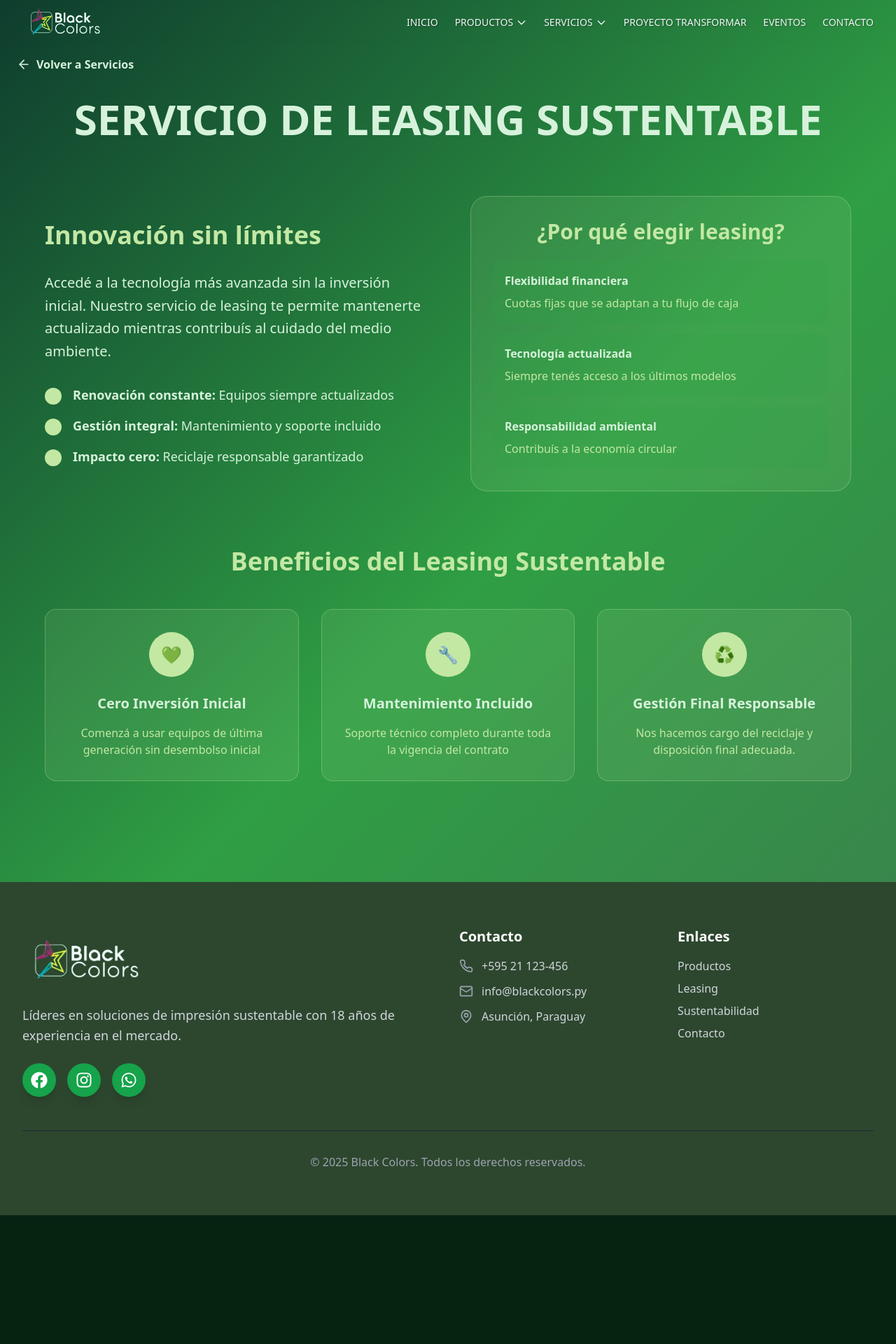
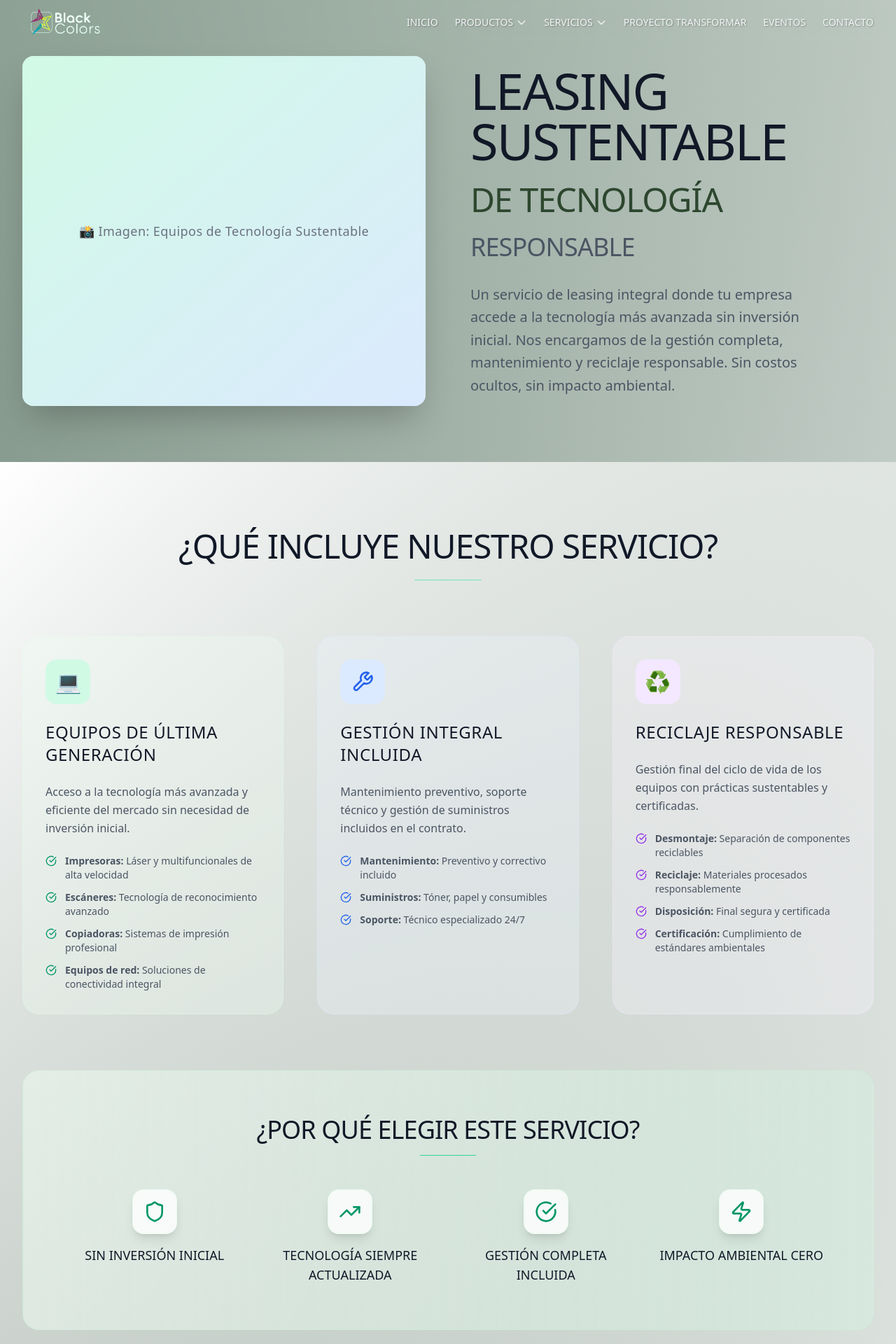
Before and after one commit to francobg7/black-colors-eco-print, a React (Vite) app: page /servicios/leasing in a window 1280 px wide. Shown: the top 1920 px of the page at 70% size. Before the commit the page ends 1736 px from the top, so only its background shows below. Built offline with nearby package versions, Linux system fonts and the light colour scheme.

Commit message:
leasing structure changed

```diff
--- a/src/pages/Leasing.tsx
+++ b/src/pages/Leasing.tsx
@@ -1,135 +1,272 @@
 
 import React from 'react';
-import { Link } from 'react-router-dom';
-import { ArrowLeft } from 'lucide-react';
+import { CheckCircle, Wrench, Headphones, Zap, Shield, TrendingUp } from 'lucide-react';
 import Footer from '@/components/Footer';
 
 const Leasing = () => {
   return (
-    <div className="min-h-screen" style={{ background: 'linear-gradient(135deg, #0f3d2e 0%, #2f9e44 50%, #3d7b4f 100%)' }}>
-      <div className="container mx-auto px-6 py-20">
-        {/* Navegación */}
-        <div className="mb-8">
-          <Link
-            to="/"
-            className="inline-flex items-center space-x-2 text-[#d7f2db] hover:text-[#c3e8a4] transition-colors font-semibold"
-          >
-            <ArrowLeft className="w-5 h-5" />
-            <span>Volver a Servicios</span>
-          </Link>
+    <div className="min-h-screen bg-gradient-to-br from-green-50/30 to-white">
+      {/* Hero Section - Primera imagen + introducción */}
+      <section className="w-full bg-gradient-to-br from-green-50/40 to-emerald-50/20">
+        <div className="container mx-auto px-8 py-20">
+          <div className="grid grid-cols-1 lg:grid-cols-2 gap-16 items-center">
+            {/* Primera imagen - 50% ancho */}
+            <div className="relative">
+              <div className="w-full h-[500px] bg-gradient-to-br from-gray-200 to-gray-300 rounded-2xl overflow-hidden shadow-2xl">
+                <div className="w-full h-full bg-gradient-to-br from-emerald-100 to-blue-100 flex items-center justify-center">
+                  <span className="text-gray-500 text-lg font-light tracking-wide">
+                    📸 Imagen: Equipos de Tecnología Sustentable
+                  </span>
+                </div>
+              </div>
             </div>
 
-        {/* Hero Section */}
-        <div className="text-center mb-20">
-          <h1 className="text-3xl sm:text-5xl lg:text-6xl font-bold mb-8 animate-fade-in" style={{ color: '#d7f2db' }}>
-            SERVICIO DE LEASING SUSTENTABLE
+            {/* Introducción del servicio */}
+            <div className="space-y-8">
+              <div className="space-y-6">
+                <h1 className="text-6xl lg:text-7xl font-light text-gray-900 leading-tight tracking-tight">
+                  LEASING SUSTENTABLE
                 </h1>
+                <h2 className="text-4xl lg:text-5xl font-light text-[#2d472f] leading-tight tracking-tight">
+                  DE TECNOLOGÍA
+                </h2>
+                <h3 className="text-3xl lg:text-4xl font-light text-gray-600 leading-tight tracking-tight">
+                  RESPONSABLE
+                </h3>
               </div>
 
-        {/* Main Content */}
-        <div className="max-w-6xl mx-auto">
-          <div className="grid md:grid-cols-2 gap-16 items-center mb-20">
-            <div className="space-y-8 animate-slide-up">
-              <h2 className="text-xl sm:text-2xl lg:text-4xl font-bold" style={{ color: '#c3e8a4' }}>
-                Innovación sin límites
-              </h2>
-              <p className="text-xl leading-relaxed" style={{ color: '#d7f2db' }}>
-                Accedé a la tecnología más avanzada sin la inversión inicial. Nuestro servicio de leasing te permite
-                mantenerte actualizado mientras contribuís al cuidado del medio ambiente.
-              </p>
-              <div className="space-y-4">
-                <div className="flex items-start space-x-4">
-                  <div className="w-6 h-6 rounded-full mt-1" style={{ backgroundColor: '#c3e8a4' }}></div>
-                  <p className="text-lg" style={{ color: '#d7f2db' }}>
-                    <strong>Renovación constante:</strong> Equipos siempre actualizados
-                  </p>
-                </div>
-                <div className="flex items-start space-x-4">
-                  <div className="w-6 h-6 rounded-full mt-1" style={{ backgroundColor: '#c3e8a4' }}></div>
-                  <p className="text-lg" style={{ color: '#d7f2db' }}>
-                    <strong>Gestión integral:</strong> Mantenimiento y soporte incluido
-                  </p>
-                </div>
-                <div className="flex items-start space-x-4">
-                  <div className="w-6 h-6 rounded-full mt-1" style={{ backgroundColor: '#c3e8a4' }}></div>
-                  <p className="text-lg" style={{ color: '#d7f2db' }}>
-                    <strong>Impacto cero:</strong> Reciclaje responsable garantizado
+              <div className="max-w-lg">
+                <p className="text-xl text-gray-600 leading-relaxed font-light">
+                  Un servicio de leasing integral donde tu empresa accede a la tecnología más avanzada sin inversión inicial.
+                  Nos encargamos de la gestión completa, mantenimiento y reciclaje responsable.
+                  Sin costos ocultos, sin impacto ambiental.
                 </p>
               </div>
             </div>
           </div>
+        </div>
+      </section>
 
-            <div className="relative animate-scale-in">
-              <div
-                className="rounded-3xl p-8 text-center backdrop-blur-sm border"
-                style={{
-                  background: 'rgba(195, 232, 164, 0.1)',
-                  borderColor: 'rgba(195, 232, 164, 0.3)'
-                }}
-              >
-                <h3 className="text-xl sm:text-3xl font-bold mb-6" style={{ color: '#c3e8a4' }}>
-                  ¿Por qué elegir leasing?
+      {/* Información técnica del servicio - Pantalla completa */}
+      <section className="w-full bg-gradient-to-br from-white to-green-50/20 py-24">
+        <div className="container mx-auto px-8">
+          {/* Encabezado de sección */}
+          <div className="text-center mb-20">
+            <h2 className="text-5xl font-light text-gray-900 mb-6 tracking-tight">
+              ¿QUÉ INCLUYE NUESTRO SERVICIO?
+            </h2>
+            <div className="w-24 h-px bg-emerald-300 mx-auto"></div>
+          </div>
+
+          {/* Grid de características principales */}
+          <div className="grid grid-cols-1 lg:grid-cols-3 gap-12 mb-20">
+            {/* Equipos de última generación */}
+            <div className="space-y-6 bg-green-50/30 rounded-3xl p-8 border border-green-100/50">
+              <div className="w-16 h-16 bg-emerald-100 rounded-2xl flex items-center justify-center mb-6">
+                <span className="text-3xl">💻</span>
+              </div>
+              <h3 className="text-2xl font-medium text-gray-900 tracking-wide">
+                EQUIPOS DE ÚLTIMA GENERACIÓN
               </h3>
-                <div className="space-y-4 text-left">
-                  <div className="p-4 rounded-xl" style={{ background: 'rgba(47, 158, 68, 0.2)' }}>
-                    <h4 className="font-semibold mb-2" style={{ color: '#d7f2db' }}>Flexibilidad financiera</h4>
-                    <p style={{ color: '#c3e8a4' }}>Cuotas fijas que se adaptan a tu flujo de caja</p>
+              <p className="text-gray-600 leading-relaxed font-light">
+                Acceso a la tecnología más avanzada y eficiente del mercado sin necesidad de inversión inicial.
+              </p>
+              <ul className="space-y-3 text-sm text-gray-600">
+                <li className="flex items-start space-x-3">
+                  <CheckCircle className="w-4 h-4 text-emerald-600 mt-0.5 flex-shrink-0" />
+                  <span><strong>Impresoras:</strong> Láser y multifuncionales de alta velocidad</span>
+                </li>
+                <li className="flex items-start space-x-3">
+                  <CheckCircle className="w-4 h-4 text-emerald-600 mt-0.5 flex-shrink-0" />
+                  <span><strong>Escáneres:</strong> Tecnología de reconocimiento avanzado</span>
+                </li>
+                <li className="flex items-start space-x-3">
+                  <CheckCircle className="w-4 h-4 text-emerald-600 mt-0.5 flex-shrink-0" />
+                  <span><strong>Copiadoras:</strong> Sistemas de impresión profesional</span>
+                </li>
+                <li className="flex items-start space-x-3">
+                  <CheckCircle className="w-4 h-4 text-emerald-600 mt-0.5 flex-shrink-0" />
+                  <span><strong>Equipos de red:</strong> Soluciones de conectividad integral</span>
+                </li>
+              </ul>
             </div>
-                  <div className="p-4 rounded-xl" style={{ background: 'rgba(47, 158, 68, 0.2)' }}>
-                    <h4 className="font-semibold mb-2" style={{ color: '#d7f2db' }}>Tecnología actualizada</h4>
-                    <p style={{ color: '#c3e8a4' }}>Siempre tenés acceso a los últimos modelos</p>
+
+            {/* Gestión integral incluida */}
+            <div className="space-y-6 bg-blue-50/30 rounded-3xl p-8 border border-blue-100/50">
+              <div className="w-16 h-16 bg-blue-100 rounded-2xl flex items-center justify-center mb-6">
+                <Wrench className="w-8 h-8 text-blue-600" />
               </div>
-                  <div className="p-4 rounded-xl" style={{ background: 'rgba(47, 158, 68, 0.2)' }}>
-                    <h4 className="font-semibold mb-2" style={{ color: '#d7f2db' }}>Responsabilidad ambiental</h4>
-                    <p style={{ color: '#c3e8a4' }}>Contribuís a la economía circular</p>
+              <h3 className="text-2xl font-medium text-gray-900 tracking-wide">
+                GESTIÓN INTEGRAL INCLUIDA
+              </h3>
+              <p className="text-gray-600 leading-relaxed font-light">
+                Mantenimiento preventivo, soporte técnico y gestión de suministros incluidos en el contrato.
+              </p>
+              <ul className="space-y-3 text-sm text-gray-600">
+                <li className="flex items-start space-x-3">
+                  <CheckCircle className="w-4 h-4 text-blue-600 mt-0.5 flex-shrink-0" />
+                  <span><strong>Mantenimiento:</strong> Preventivo y correctivo incluido</span>
+                </li>
+                <li className="flex items-start space-x-3">
+                  <CheckCircle className="w-4 h-4 text-blue-600 mt-0.5 flex-shrink-0" />
+                  <span><strong>Suministros:</strong> Tóner, papel y consumibles</span>
+                </li>
+                <li className="flex items-start space-x-3">
+                  <CheckCircle className="w-4 h-4 text-blue-600 mt-0.5 flex-shrink-0" />
+                  <span><strong>Soporte:</strong> Técnico especializado 24/7</span>
+                </li>
+              </ul>
+            </div>
+
+            {/* Reciclaje responsable */}
+            <div className="space-y-6 bg-purple-50/30 rounded-3xl p-8 border border-purple-100/50">
+              <div className="w-16 h-16 bg-purple-100 rounded-2xl flex items-center justify-center mb-6">
+                <span className="text-3xl">♻️</span>
+              </div>
+              <h3 className="text-2xl font-medium text-gray-900 tracking-wide">
+                RECICLAJE RESPONSABLE
+              </h3>
+              <p className="text-gray-600 leading-relaxed font-light">
+                Gestión final del ciclo de vida de los equipos con prácticas sustentables y certificadas.
+              </p>
+              <ul className="space-y-3 text-sm text-gray-600">
+                <li className="flex items-start space-x-3">
+                  <CheckCircle className="w-4 h-4 text-purple-600 mt-0.5 flex-shrink-0" />
+                  <span><strong>Desmontaje:</strong> Separación de componentes reciclables</span>
+                </li>
+                <li className="flex items-start space-x-3">
+                  <CheckCircle className="w-4 h-4 text-purple-600 mt-0.5 flex-shrink-0" />
+                  <span><strong>Reciclaje:</strong> Materiales procesados responsablemente</span>
+                </li>
+                <li className="flex items-start space-x-3">
+                  <CheckCircle className="w-4 h-4 text-purple-600 mt-0.5 flex-shrink-0" />
+                  <span><strong>Disposición:</strong> Final segura y certificada</span>
+                </li>
+                <li className="flex items-start space-x-3">
+                  <CheckCircle className="w-4 h-4 text-purple-600 mt-0.5 flex-shrink-0" />
+                  <span><strong>Certificación:</strong> Cumplimiento de estándares ambientales</span>
+                </li>
+              </ul>
+            </div>
+          </div>
+
+          {/* Beneficios destacados */}
+          <div className="bg-gradient-to-r from-green-50/50 to-emerald-100/30 rounded-3xl p-16 border border-green-200/30">
+            <div className="text-center mb-12">
+              <h3 className="text-4xl font-light text-gray-900 mb-4 tracking-tight">
+                ¿POR QUÉ ELEGIR ESTE SERVICIO?
+              </h3>
+              <div className="w-20 h-px bg-emerald-400 mx-auto"></div>
+            </div>
+
+            <div className="grid grid-cols-1 md:grid-cols-2 lg:grid-cols-4 gap-8">
+              <div className="text-center space-y-4">
+                <div className="w-16 h-16 bg-white/80 rounded-2xl flex items-center justify-center mx-auto shadow-lg border border-green-100/50">
+                  <Shield className="w-8 h-8 text-emerald-600" />
+                </div>
+                <h4 className="text-lg font-medium text-gray-900">SIN INVERSIÓN INICIAL</h4>
+              </div>
+
+              <div className="text-center space-y-4">
+                <div className="w-16 h-16 bg-white/80 rounded-2xl flex items-center justify-center mx-auto shadow-lg border border-green-100/50">
+                  <TrendingUp className="w-8 h-8 text-emerald-600" />
+                </div>
+                <h4 className="text-lg font-medium text-gray-900">TECNOLOGÍA SIEMPRE ACTUALIZADA</h4>
+              </div>
+
+              <div className="text-center space-y-4">
+                <div className="w-16 h-16 bg-white/80 rounded-2xl flex items-center justify-center mx-auto shadow-lg border border-green-100/50">
+                  <CheckCircle className="w-8 h-8 text-emerald-600" />
+                </div>
+                <h4 className="text-lg font-medium text-gray-900">GESTIÓN COMPLETA INCLUIDA</h4>
+              </div>
+
+              <div className="text-center space-y-4">
+                <div className="w-16 h-16 bg-white/80 rounded-2xl flex items-center justify-center mx-auto shadow-lg border border-green-100/50">
+                  <Zap className="w-8 h-8 text-emerald-600" />
+                </div>
+                <h4 className="text-lg font-medium text-gray-900">IMPACTO AMBIENTAL CERO</h4>
+              </div>
+            </div>
+          </div>
+        </div>
+      </section>
+
+      {/* Segunda imagen + información complementaria */}
+      <section className="w-full bg-gradient-to-br from-emerald-50/30 to-green-50/20 py-24">
+        <div className="container mx-auto px-8">
+          <div className="grid grid-cols-1 lg:grid-cols-2 gap-16 items-center">
+            {/* Información complementaria */}
+            <div className="space-y-8">
+              <div className="space-y-6">
+                <h2 className="text-5xl font-light text-gray-900 leading-tight tracking-tight">
+                  FINANCIAMIENTO FLEXIBLE
+                </h2>
+                <h3 className="text-3xl font-light text-[#2d472f] leading-tight tracking-tight">
+                  Y PERSONALIZADO
+                </h3>
+              </div>
+
+              <div className="space-y-6 text-lg text-gray-600 leading-relaxed font-light">
+                <p>
+                  Nuestras opciones de leasing se adaptan a las necesidades específicas de tu empresa y flujo de caja.
+                </p>
+                <p>
+                  Contratos flexibles desde 12 hasta 60 meses, con opciones de renovación y actualización de equipos.
+                </p>
+                <p>
+                  Sin costos ocultos, sin penalizaciones por cancelación anticipada y con opciones de compra al final del contrato.
+                </p>
+              </div>
+            </div>
+
+            {/* Segunda imagen - 50% ancho */}
+            <div className="relative">
+              <div className="w-full h-[500px] bg-gradient-to-br from-blue-200 to-purple-200 rounded-2xl overflow-hidden shadow-2xl">
+                <div className="w-full h-full bg-gradient-to-br from-blue-100 to-purple-100 flex items-center justify-center">
+                  <span className="text-gray-500 text-lg font-light tracking-wide">
+                    📸 Imagen: Contratos y Financiamiento
+                  </span>
                 </div>
               </div>
             </div>
           </div>
         </div>
+      </section>
 
-          {/* Benefits Section */}
-          <div className="text-center mb-16">
-            <h2 className="text-xl sm:text-2xl lg:text-4xl font-bold mb-12" style={{ color: '#c3e8a4' }}>
-              Beneficios del Leasing Sustentable
+      {/* CTA Final */}
+      <section className="w-full bg-gradient-to-br from-white to-green-50/30 py-20">
+        <div className="container mx-auto px-8 text-center">
+          <h2 className="text-5xl font-light text-gray-900 mb-8 tracking-tight">
+            ¿INTERESADO EN NUESTRO LEASING?
           </h2>
-            <div className="grid md:grid-cols-3 gap-8">
-              <div className="p-8 rounded-2xl backdrop-blur-sm border hover-lift" style={{
-                background: 'rgba(195, 232, 164, 0.1)',
-                borderColor: 'rgba(195, 232, 164, 0.3)'
-              }}>
-                <div className="w-16 h-16 mx-auto mb-6 rounded-full flex items-center justify-center" style={{ backgroundColor: '#c3e8a4' }}>
-                  <span className="text-2xl" style={{ color: '#0f3d2e' }}>💚</span>
-                </div>
-                <h3 className="text-xl font-bold mb-4" style={{ color: '#d7f2db' }}>Cero Inversión Inicial</h3>
-                <p style={{ color: '#c3e8a4' }}>Comenzá a usar equipos de última generación sin desembolso inicial</p>
+          <p className="text-xl text-gray-600 mb-12 max-w-3xl mx-auto leading-relaxed font-light">
+            Contáctanos para obtener más información sobre nuestras opciones de leasing sustentable
+            y cómo podemos adaptar el servicio a las necesidades específicas de tu empresa.
+          </p>
+
+          <div className="grid grid-cols-1 md:grid-cols-2 gap-8 max-w-4xl mx-auto">
+            <div className="bg-green-50/40 rounded-2xl p-8 text-left border border-green-100/50">
+              <h3 className="text-2xl font-medium text-gray-900 mb-4 tracking-wide">
+                LEASING DE EQUIPOS
+              </h3>
+              <p className="text-gray-600 leading-relaxed font-light">
+                Tecnología de última generación disponible para leasing a corto y largo plazo.
+              </p>
             </div>
 
-              <div className="p-8 rounded-2xl backdrop-blur-sm border hover-lift" style={{
-                background: 'rgba(195, 232, 164, 0.1)',
-                borderColor: 'rgba(195, 232, 164, 0.3)'
-              }}>
-                <div className="w-16 h-16 mx-auto mb-6 rounded-full flex items-center justify-center" style={{ backgroundColor: '#c3e8a4' }}>
-                  <span className="text-2xl" style={{ color: '#0f3d2e' }}>🔧</span>
-                </div>
-                <h3 className="text-xl font-bold mb-4" style={{ color: '#d7f2db' }}>Mantenimiento Incluido</h3>
-                <p style={{ color: '#c3e8a4' }}>Soporte técnico completo durante toda la vigencia del contrato</p>
-              </div>
-
-              <div className="p-8 rounded-2xl backdrop-blur-sm border hover-lift" style={{
-                background: 'rgba(195, 232, 164, 0.1)',
-                borderColor: 'rgba(195, 232, 164, 0.3)'
-              }}>
-                <div className="w-16 h-16 mx-auto mb-6 rounded-full flex items-center justify-center" style={{ backgroundColor: '#c3e8a4' }}>
-                  <span className="text-2xl" style={{ color: '#0f3d2e' }}>♻️</span>
-                </div>
-                <h3 className="text-xl font-bold mb-4" style={{ color: '#d7f2db' }}>Gestión Final Responsable</h3>
-                <p style={{ color: '#c3e8a4' }}>Nos hacemos cargo del reciclaje y disposición final adecuada.</p>
+            <div className="bg-green-50/40 rounded-2xl p-8 text-left border border-green-100/50">
+              <h3 className="text-2xl font-medium text-gray-900 mb-4 tracking-wide">
+                FINANCIAMIENTO SUSTENTABLE
+              </h3>
+              <p className="text-gray-600 leading-relaxed font-light">
+                Soluciones financieras que promueven la responsabilidad ambiental y la innovación.
+              </p>
             </div>
           </div>
         </div>
-        </div>
-      </div>
+      </section>
+
       <Footer />
     </div>
   );
```
Lines whose indentation alone changed are shown as unchanged.
